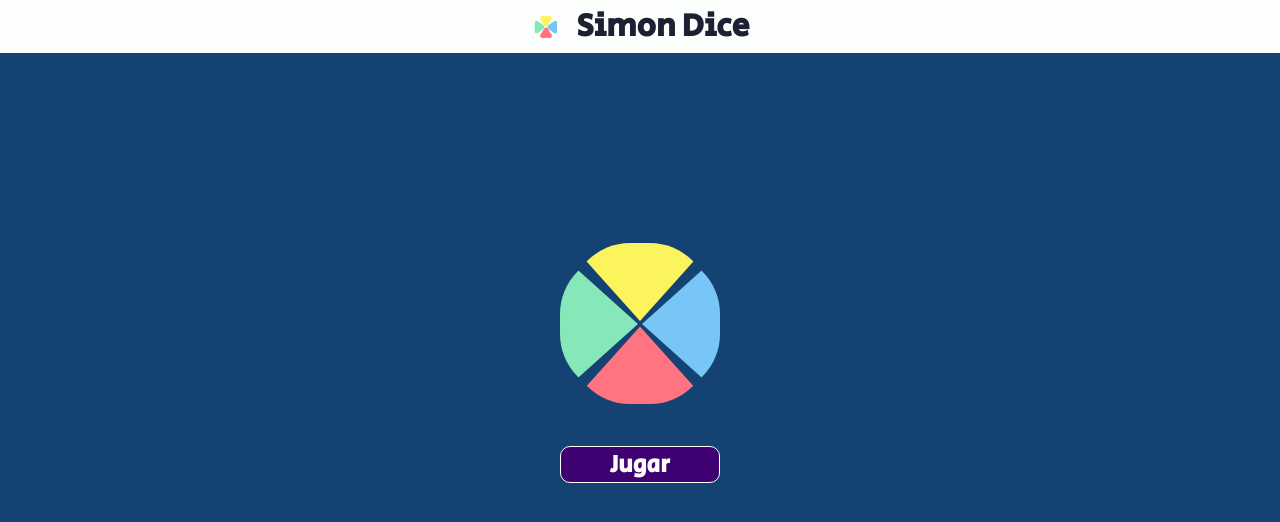
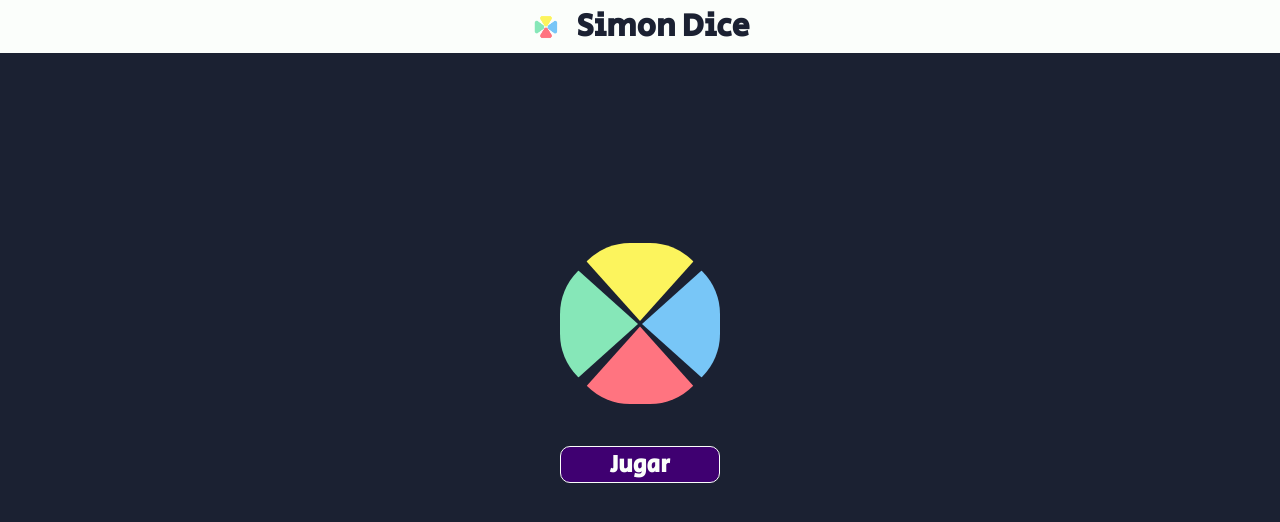
Before and after one commit to Rodevp/simon-deice-game, a React (Vite) app: page / in a window 1280 px wide. Shown: the top 522 px of the page. Built offline with nearby package versions, Linux system fonts and the light colour scheme.

Commit message:
change color in index css

```diff
--- a/src/index.css
+++ b/src/index.css
@@ -11,5 +11,5 @@
 }
 
 html {
-  background-color: #144272;
+  background-color: #1b2132;
 }
```
